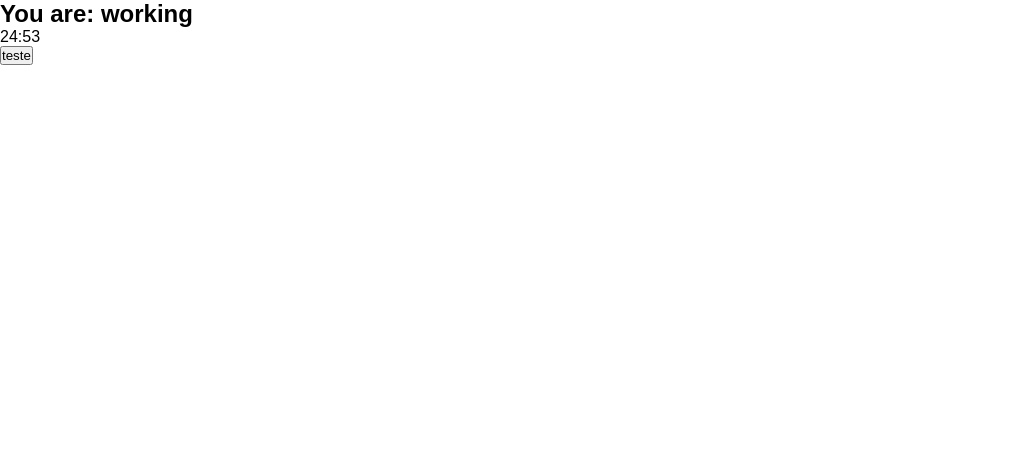
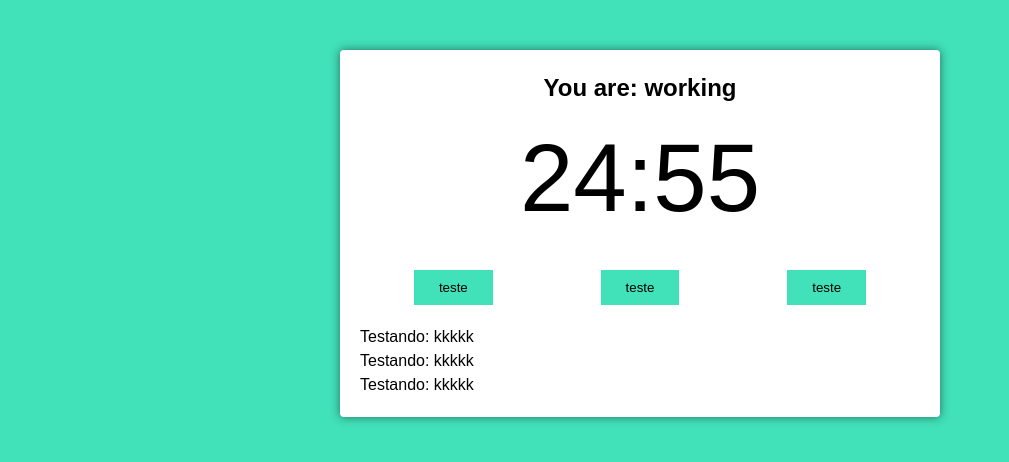
Before and after one commit to naiaragabriela/project-ts-react-pomodoro, a React (Create React App) app: page / in a window 1280 px wide. Shown: the top 462 px of the page, without its empty margins (0-1009 px from the left). Built offline with nearby package versions, Linux system fonts and the light colour scheme.

Commit message:
feaT: configuring CSS

```diff
--- a/src/App.tsx
+++ b/src/App.tsx
@@ -3,8 +3,13 @@
 
 function App(): JSX.Element {
   return (
-    <div className="App">
-      <PomodoroTimer defaultPomodoroTime={1500} />
+    <div className="container">
+      <PomodoroTimer
+        pomodoroTime={1500}
+        shortRestTime={300}
+        longRestTime={900}
+        cycles={4}
+      />
     </div>
   );
 }
--- a/src/components/pomodoro-timer.tsx
+++ b/src/components/pomodoro-timer.tsx
@@ -4,11 +4,14 @@
 import { Timer } from './timer';
 
 interface Props {
-  defaultPomodoroTime: number;
+  pomodoroTime: number;
+  shortRestTime: number;
+  longRestTime: number;
+  cycles: number;
 }
 
 export function PomodoroTimer(props: Props): JSX.Element {
-  const [mainTime, setMainTime] = React.useState(props.defaultPomodoroTime);
+  const [mainTime, setMainTime] = React.useState(props.pomodoroTime);
   useInterval(() => {
     setMainTime(mainTime - 1);
   }, 1000);
@@ -17,7 +20,18 @@
     <div className="pomodoro">
       <h2>You are: working</h2>
       <Timer mainTime={mainTime} />
-      <Button text="teste" onClick={() => console.log(1)}></Button>
+
+      <div className="controls">
+        <Button text="teste" onClick={() => console.log(1)}></Button>
+        <Button text="teste" onClick={() => console.log(1)}></Button>
+        <Button text="teste" onClick={() => console.log(1)}></Button>
+      </div>
+
+      <div className="details">
+        <p> Testando: kkkkk</p>
+        <p> Testando: kkkkk</p>
+        <p> Testando: kkkkk</p>
+      </div>
     </div>
   );
 }
--- a/src/index.css
+++ b/src/index.css
@@ -7,4 +7,64 @@
 
 body {
   font-family: sans-serif;
+  background: #41e1ba;
+  transition: background-color 300ms ease-in-out;
+  line-height: 1.5;
 }
+
+.container {
+  max-width: 640px;
+  margin: 0 auto;
+}
+
+.working {
+  background: #ef5d50;
+}
+
+.hidden {
+  display: none;
+}
+
+.pomodoro {
+  background: #fff;
+  margin: 50px 20px;
+  padding: 20px;
+  border-radius: 4px;
+  box-shadow: 0 0 10px rgba(0, 0, 0, 0.5);
+}
+
+.pomodoro h2 {
+  font-size: 24px;
+  text-align: center;
+}
+
+
+.pomodoro .timer {
+  font-size: 6rem;
+  text-align: center;
+}
+
+.pomodoro .controls {
+display: flex;
+align-items: center;
+justify-content: space-evenly;
+}
+
+.pomodoro button {
+  background: #41e1ba;
+  border: none;
+  cursor: pointer;
+  padding: 10px 25px;
+  color: #000;
+  transition: background-color 300ms ease-in-out;
+  margin: 20px auto;
+}
+
+.working .pomodoro button {
+  background: #ef5d50;
+  color: #fff;
+}
+
+.pomodoro .detaisl {
+  margin: 20px 0;
+}
```
